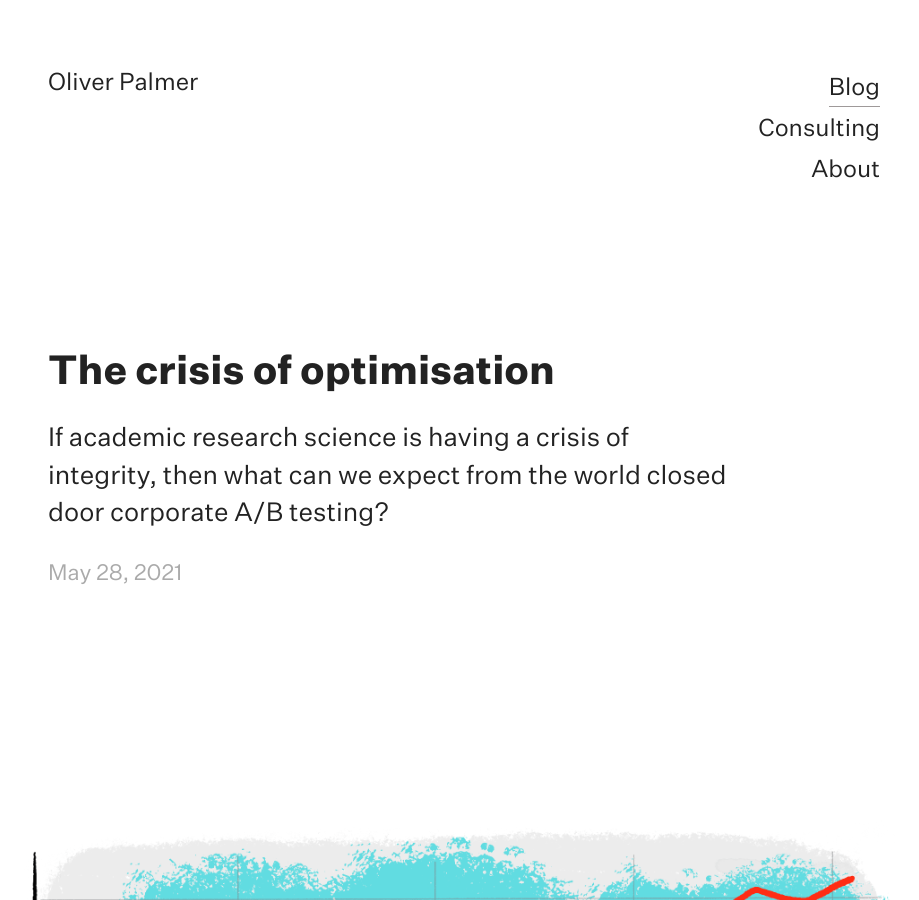
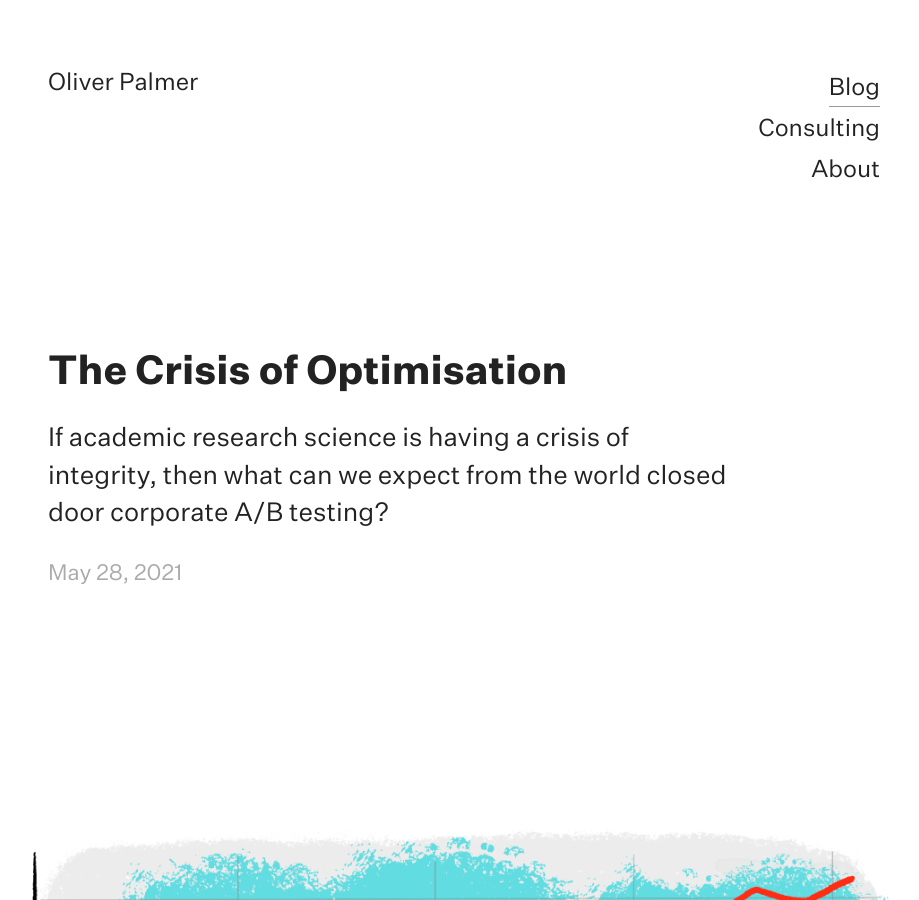
Before and after one commit to olleepalmer/olleepalmer.github.io, a Jekyll site: the page built from _posts/2021-05-28-the-crisis-of-optimisation.md, in a window 1280 px wide and 900 px high. Shown: the whole window, without its empty margins (176-1095 px from the left). Built offline with Jekyll 4.4.1, drawn with Linux system fonts in a browser that asks for light colours; comment, search, counter and statistics services are not loaded.

```diff
--- a/_posts/2021-05-28-the-crisis-of-optimisation.md
+++ b/_posts/2021-05-28-the-crisis-of-optimisation.md
@@ -1,7 +1,7 @@
 ---
 layout: post
-title: "The crisis of optimisation"
-hero-header: "The crisis of optimisation"
+title: "The Crisis of Optimisation"
+hero-header: "The Crisis of Optimisation"
 subhead: "If academic research science is having a crisis of integrity, then what can we expect from the world closed door corporate A/B testing?"
 excerpt: "If academic research science is having a crisis of integrity, then what can we expect from the world closed door corporate A/B testing?"
 description: "If academic research science is having a crisis of integrity, then what can we expect from the world closed door corporate A/B testing?"
```
